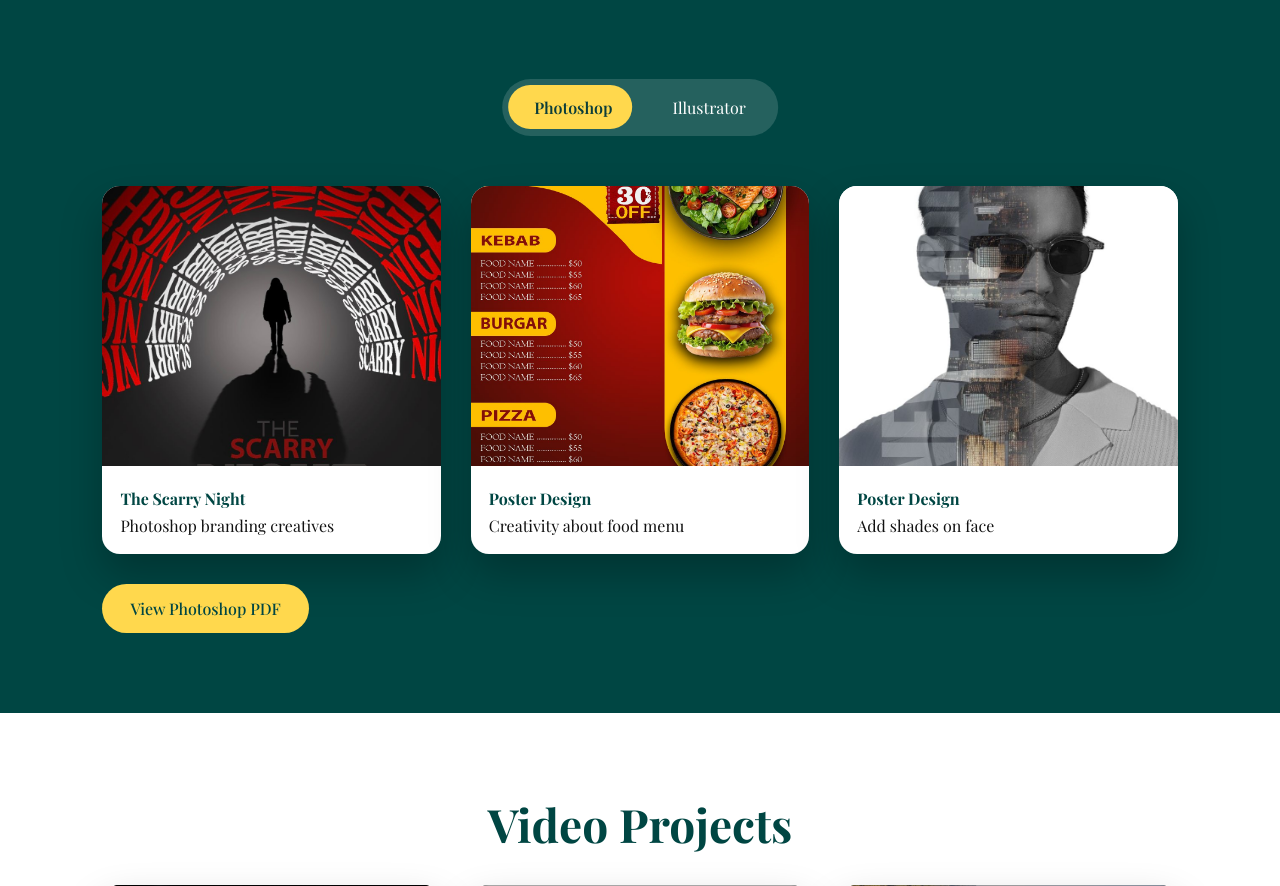
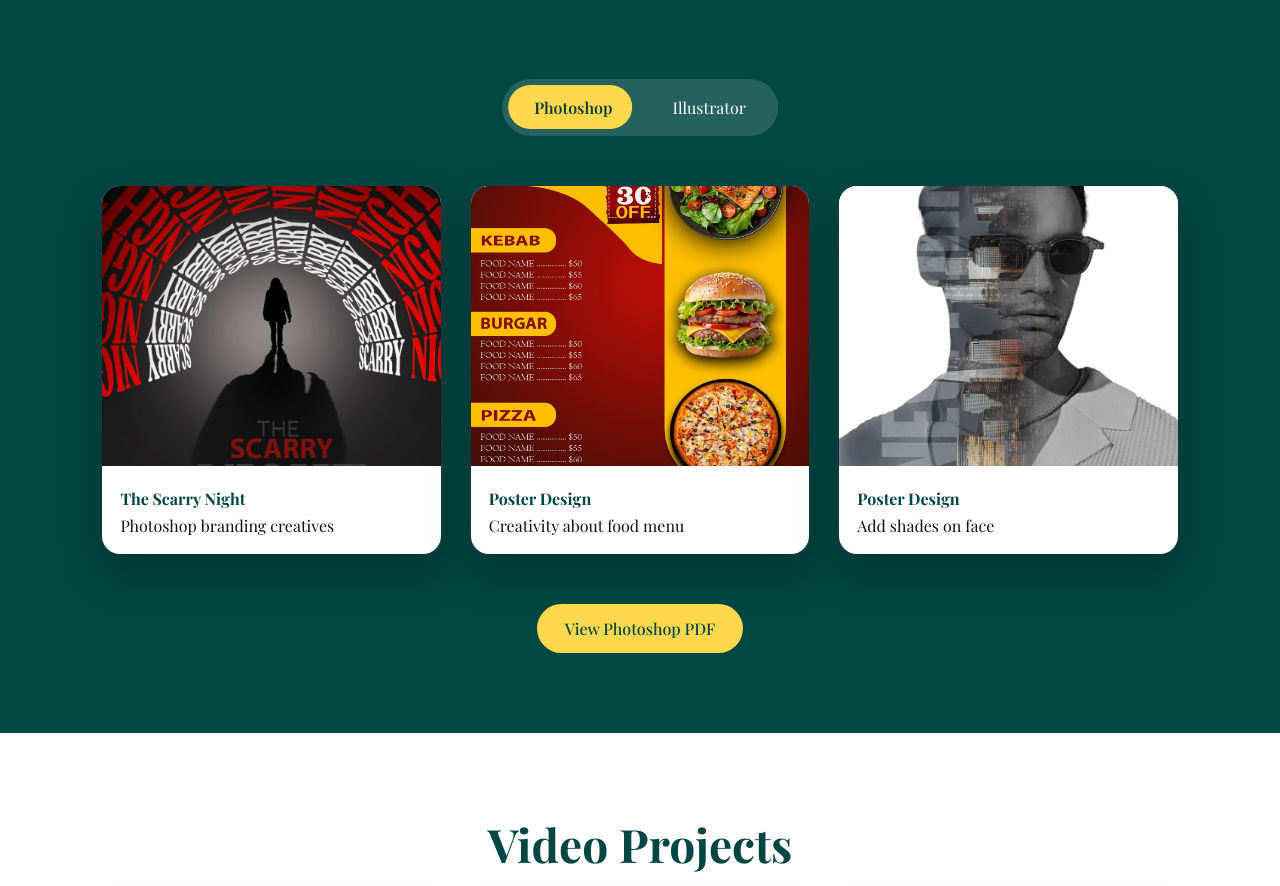
Before and after one commit to nayab-ali/laraib-portfolio, a Flask app: page / in a window 1280 px wide. Shown: the part 2123-3009 px from the top of the page. Run offline with Flask 3, Linux system fonts and the light colour scheme; parts of the project's set-up code (start-up, migrations or seed data) failed here and were passed over; some libraries are stand-ins or nearby versions; some web fonts are replaced.

Commit message:
Fix Project button and pdf name

```diff
--- a/static/css/style.css
+++ b/static/css/style.css
@@ -656,6 +656,14 @@ nav ul li a {
     margin-bottom:6px;
     color: #004643;
     font-weight: 700;
+}
+
+/* BUTTON WRAP */
+.portfolio-btn-wrap{
+    grid-column:1 / -1;
+    display:flex;
+    justify-content:center;
+    margin-top:20px;
 }
 
 /* BUTTON */
--- a/templates/index.html
+++ b/templates/index.html
@@ -179,7 +179,7 @@
             </div>
 
             <div class="portfolio-btn-wrap">
-                <a href="../static/pdf/Photoshop Design.pdf"
+                <a href="../static/pdf/PhotoshopDesign.pdf"
                 target="_blank"
                 class="portfolio-btn">
                 View Photoshop PDF
```
Also changed, not shown: 2 other files.
